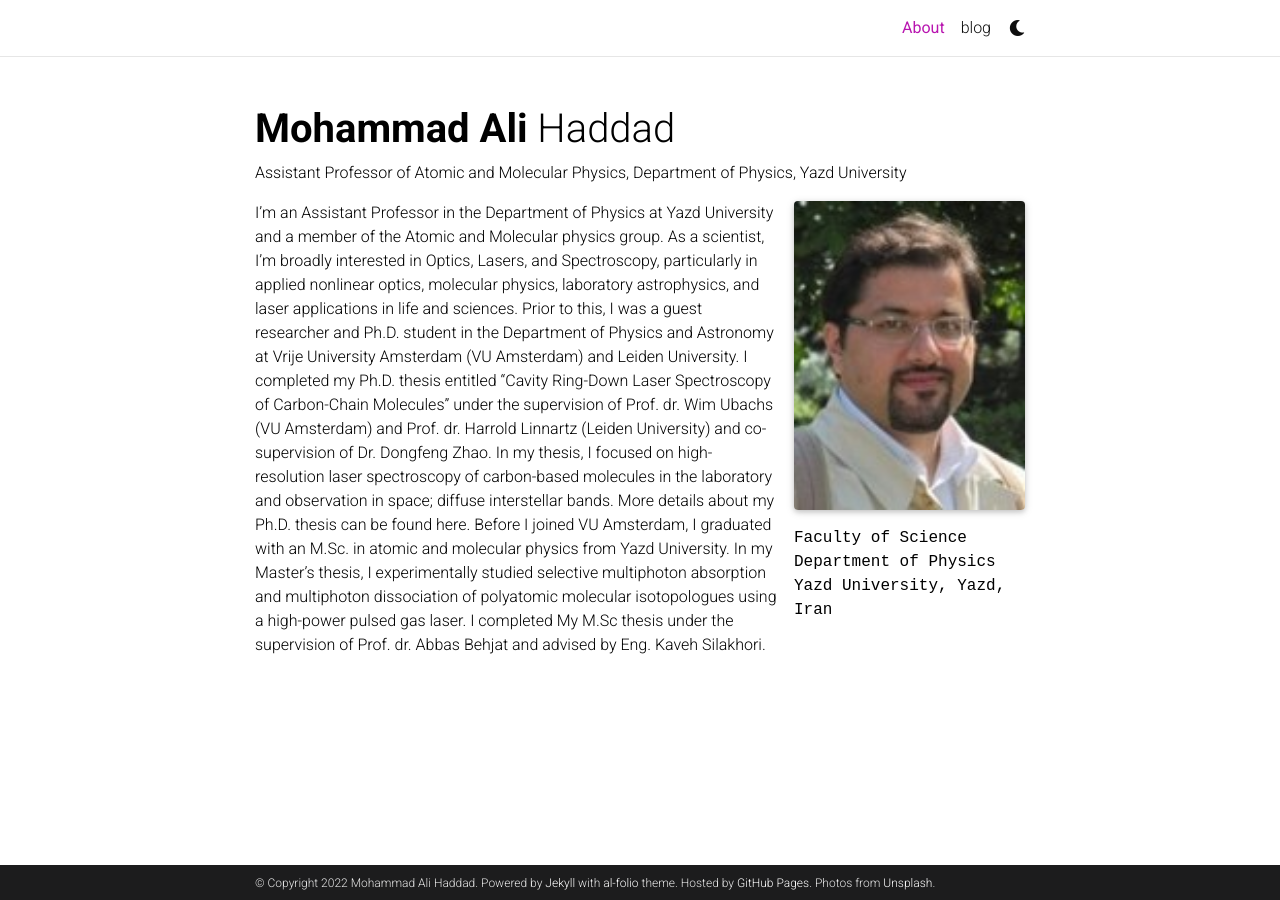
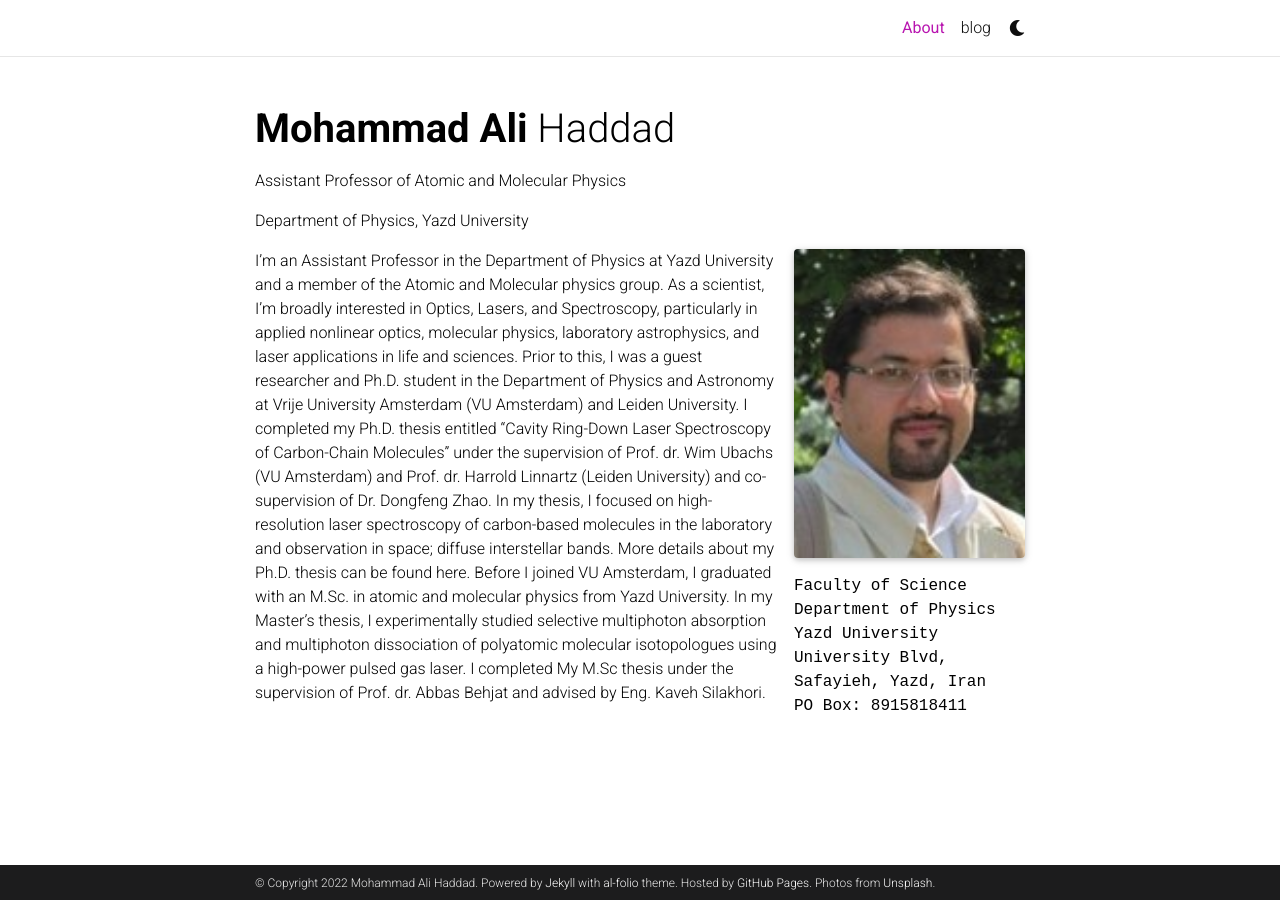
Before and after one commit to ma-haddad/ma-haddad.github.io, a Jekyll site: the page built from _pages/about.md, in a window 1280 px wide. Built offline with Jekyll 4.4.1, drawn with Linux system fonts in a browser that asks for light colours; full-size pictures stand in for the smaller copies a plugin makes; comment, search, counter and statistics services are not loaded; a style sheet for code colours, icons or effects is not loaded.

Commit message:
Update about.md

```diff
--- a/_pages/about.md
+++ b/_pages/about.md
@@ -2,8 +2,8 @@
 layout: about
 title: About
 permalink: /
-subtitle: Assistant Professor of Atomic and Molecular Physics,
-          Department of Physics, Yazd University
+subtitle: <p>Assistant Professor of Atomic and Molecular Physics</p>
+          <p>Department of Physics, Yazd University</p>
 
 profile:
   align: right
@@ -12,7 +12,9 @@ profile:
   address: >
     <p>Faculty of Science</p>
     <p>Department of Physics</p>
-    <p>Yazd University, Yazd, Iran</p>
+    <p>Yazd University</p>
+    <p>University Blvd, Safayieh, Yazd, Iran</p>
+    <p>PO Box: 8915818411</p>
 
 news: false  # includes a list of news items
 selected_papers: false # includes a list of papers marked as "selected={true}"
```
